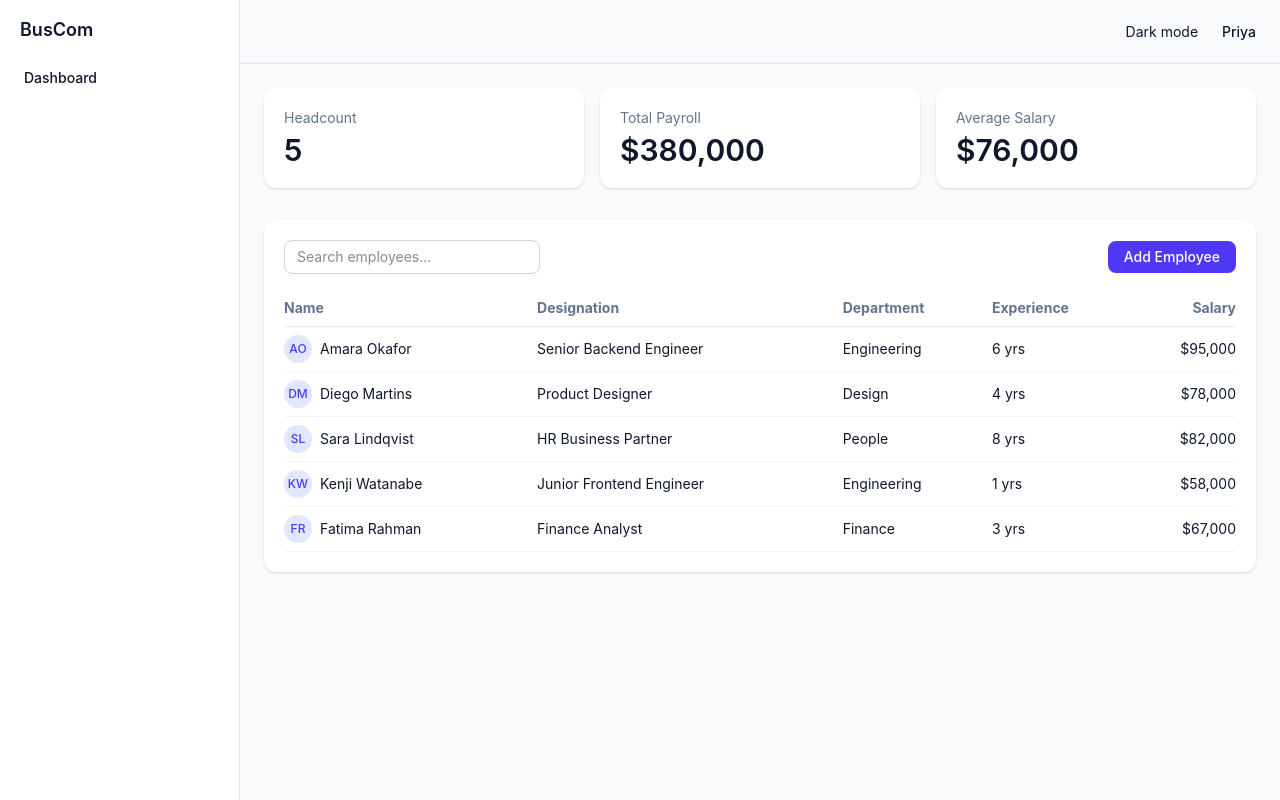
After one commit to rakib4123/Employee-Compensation-Satisfaction, a Django app: page /dashboard/ in a window 1280 px wide. The commit adds this page. Run offline with Django 5.2, Linux system fonts and the light colour scheme; a user stored in the database is signed in; some libraries are stand-ins or nearby versions.

Commit message:
feat: add HR dashboard with stat cards, searchable directory, and skeleton loader

```diff
--- a/dashboard/static/dashboard/js/app.js
+++ b/dashboard/static/dashboard/js/app.js
@@ -1,4 +1,28 @@
 document.addEventListener("alpine:init", () => {
+  Alpine.data("employeeDirectory", (initialEmployees) => ({
+    employees: initialEmployees,
+    query: "",
+    loading: true,
+    formError: "",
+    showModal: false,
+    get filtered() {
+      const q = this.query.trim().toLowerCase();
+      if (!q) return this.employees;
+      return this.employees.filter(
+        (e) =>
+          e.name.toLowerCase().includes(q) ||
+          e.designation.toLowerCase().includes(q) ||
+          e.department.toLowerCase().includes(q)
+      );
+    },
+    init() {
+      setTimeout(() => {
+        this.loading = false;
+        this.$nextTick(() => staggerRows(this.$refs.tbody));
+      }, 400);
+    },
+  }));
+
   Alpine.data("toast", () => ({
     items: [],
     add(message) {
--- /dev/null
+++ b/dashboard/templates/dashboard/hr_dashboard.html
@@ -0,0 +1,69 @@
+{% extends "dashboard/base.html" %}
+{% load static %}
+{% block title %}Dashboard — BusCom{% endblock %}
+{% block content %}
+{{ employees|json_script:"employees-data" }}
+<div x-data="employeeDirectory(JSON.parse(document.getElementById('employees-data').textContent))">
+  <div class="grid grid-cols-1 sm:grid-cols-3 gap-4 mb-8">
+    <div class="rounded-xl bg-white dark:bg-slate-800 shadow p-5" x-data x-init="animateCountUp($el.querySelector('.stat-value'), {{ headcount }})">
+      <p class="text-sm text-slate-500">Headcount</p>
+      <p class="stat-value text-3xl font-semibold mt-1">0</p>
+    </div>
+    <div class="rounded-xl bg-white dark:bg-slate-800 shadow p-5" x-data x-init="animateCountUp($el.querySelector('.stat-value'), {{ total_payroll }}, { prefix: '$' })">
+      <p class="text-sm text-slate-500">Total Payroll</p>
+      <p class="stat-value text-3xl font-semibold mt-1">$0</p>
+    </div>
+    <div class="rounded-xl bg-white dark:bg-slate-800 shadow p-5" x-data x-init="animateCountUp($el.querySelector('.stat-value'), {{ avg_salary }}, { prefix: '$' })">
+      <p class="text-sm text-slate-500">Average Salary</p>
+      <p class="stat-value text-3xl font-semibold mt-1">$0</p>
+    </div>
+  </div>
+
+  <div class="rounded-xl bg-white dark:bg-slate-800 shadow p-5">
+    <div class="flex items-center justify-between mb-4">
+      <input x-model="query" type="text" placeholder="Search employees..."
+             class="w-64 rounded-lg border border-slate-300 dark:border-slate-600 bg-transparent px-3 py-1.5 text-sm focus:outline-none focus:ring-2 focus:ring-indigo-500">
+      <button @click="showModal = true; $nextTick(() => animateModalIn($refs.modalPanel))" type="button"
+              class="rounded-lg bg-indigo-600 hover:bg-indigo-500 active:scale-[0.98] transition text-white text-sm font-medium px-4 py-1.5">
+        Add Employee
+      </button>
+    </div>
+
+    <template x-if="loading">
+      <div class="space-y-2 animate-pulse">
+        <div class="h-10 bg-slate-100 dark:bg-slate-700 rounded"></div>
+        <div class="h-10 bg-slate-100 dark:bg-slate-700 rounded"></div>
+        <div class="h-10 bg-slate-100 dark:bg-slate-700 rounded"></div>
+      </div>
+    </template>
+
+    <table class="w-full text-sm" x-show="!loading">
+      <thead>
+        <tr class="text-left text-slate-500 border-b border-slate-200 dark:border-slate-700">
+          <th class="py-2">Name</th>
+          <th class="py-2">Designation</th>
+          <th class="py-2">Department</th>
+          <th class="py-2">Experience</th>
+          <th class="py-2 text-right">Salary</th>
+        </tr>
+      </thead>
+      <tbody x-ref="tbody">
+        <template x-for="employee in filtered" :key="employee.id">
+          <tr class="border-b border-slate-100 dark:border-slate-700 hover:bg-slate-50 dark:hover:bg-slate-700/50 transition">
+            <td class="py-2 flex items-center gap-2">
+              <span class="w-7 h-7 rounded-full bg-indigo-100 dark:bg-indigo-900 text-indigo-600 dark:text-indigo-300 text-xs flex items-center justify-center font-medium" x-text="employee.initials"></span>
+              <span x-text="employee.name"></span>
+            </td>
+            <td class="py-2" x-text="employee.designation"></td>
+            <td class="py-2" x-text="employee.department"></td>
+            <td class="py-2" x-text="employee.experience_years + ' yrs'"></td>
+            <td class="py-2 text-right" x-text="'$' + employee.salary.toLocaleString()"></td>
+          </tr>
+        </template>
+      </tbody>
+    </table>
+  </div>
+
+  {# {% include "dashboard/partials/employee_modal.html" %} #}
+</div>
+{% endblock %}
--- a/dashboard/urls.py
+++ b/dashboard/urls.py
@@ -7,4 +7,5 @@ urlpatterns = [
     path("", views.root_redirect, name="root"),
     path("login/", views.RoleLoginView.as_view(), name="login"),
     path("logout/", auth_views.LogoutView.as_view(next_page="login"), name="logout"),
+    path("dashboard/", views.hr_dashboard, name="hr_dashboard"),
 ]
--- a/dashboard/views.py
+++ b/dashboard/views.py
@@ -1,6 +1,8 @@
 from django.contrib.auth import views as auth_views
-from django.shortcuts import redirect
+from django.contrib.auth.decorators import login_required, user_passes_test
+from django.shortcuts import redirect, render
 
+from .mock_data import EMPLOYEES
 from .models import User
 
 
@@ -19,3 +21,21 @@ def root_redirect(request):
     if request.user.role == User.Role.HR:
         return redirect("/dashboard/")
     return redirect("/me/")
+
+
+def _is_hr(user):
+    return user.is_authenticated and user.role == User.Role.HR
+
+
+@login_required
+@user_passes_test(_is_hr, login_url="/me/")
+def hr_dashboard(request):
+    headcount = len(EMPLOYEES)
+    total_payroll = sum(e["salary"] for e in EMPLOYEES)
+    avg_salary = round(total_payroll / headcount, 2) if headcount else 0
+    return render(request, "dashboard/hr_dashboard.html", {
+        "employees": EMPLOYEES,
+        "headcount": headcount,
+        "total_payroll": total_payroll,
+        "avg_salary": avg_salary,
+    })
```
Also changed, not shown: dashboard/tests.py (+18 -0 lines), dashboard/static/dashboard/css/output.css.
